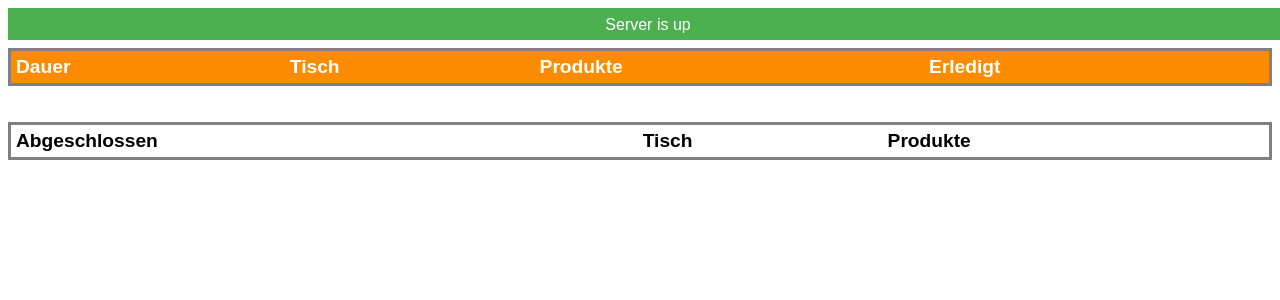
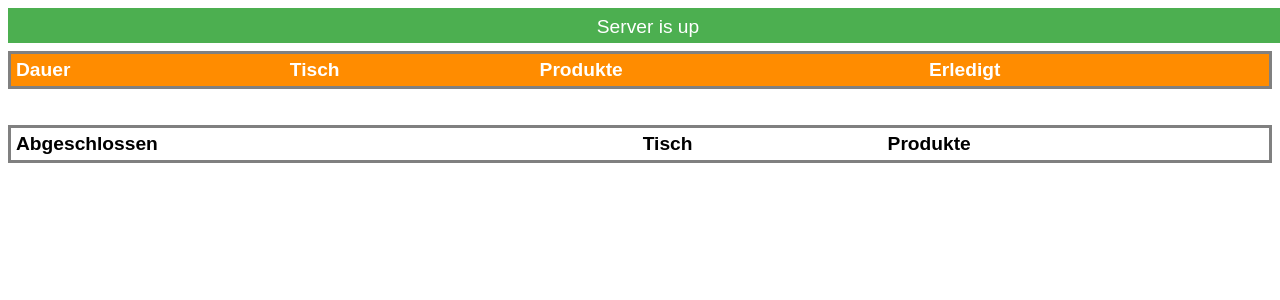
Before and after one commit to Ultimator14/mini_pos, a Flask app: page /bar/Bar in a window 1280 px wide. Shown: the top 300 px of the page. Run offline with Flask 3, Linux system fonts and the light colour scheme; lists and menus that the app fills with data are empty.

Commit message:
Increase font-size for status bar

```diff
--- a/mini_pos/static/css/bar.css
+++ b/mini_pos/static/css/bar.css
@@ -8,10 +8,10 @@ Bar page
 /*Server status top bar*/
 #server-status {
     width:100%;
-    height: 2vmin;
+    height: 1.5vw;
     padding: 1vmin;
     margin-bottom: 1vh;
-    font-size: 2vmin;
+    font-size: 1.5vw;
     text-align: center;
 
     color: white;
```
